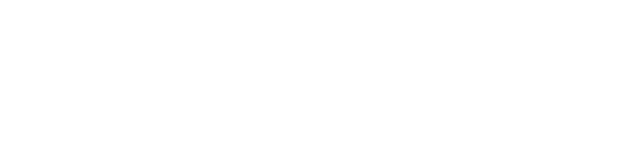
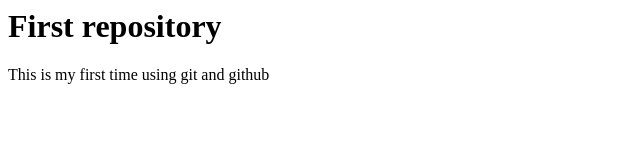
Before and after one commit to Bchervil/firstrepo, a plain HTML site: page index.html in a window 1280 px wide. Shown: the whole page, without its empty margins (0-640 px from the left). Drawn offline with Linux system fonts and the light colour scheme.

Commit message:
added header and text

```diff
--- a/index.html
+++ b/index.html
@@ -4,5 +4,7 @@
 <title></title>
 
 <body>
+  <h1> First repository </h2>
+    <p> This is my first time using git and github </p>
 </body>
 </html>
```
